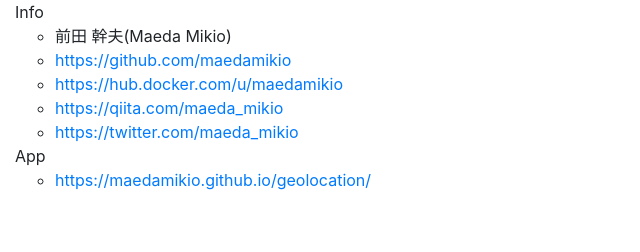
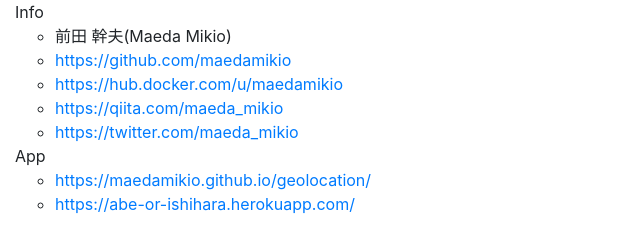
Before and after one commit to maedamikio/maedamikio.github.io, a plain HTML site: page index.html in a window 1280 px wide. Shown: the whole page, without its empty margins (0-640 px from the left). Drawn offline with nearby package versions, Linux system fonts and the light colour scheme.

Commit message:
add abe-or-ishihara app

```diff
--- a/index.html
+++ b/index.html
@@ -24,6 +24,7 @@
         <li>App</li>
         <ul>
           <li><a href="https://maedamikio.github.io/geolocation/">https://maedamikio.github.io/geolocation/</a></li>
+          <li><a href="https://abe-or-ishihara.herokuapp.com/">https://abe-or-ishihara.herokuapp.com/</a></li>
         </ul>
       </ul>
     </div>
```
